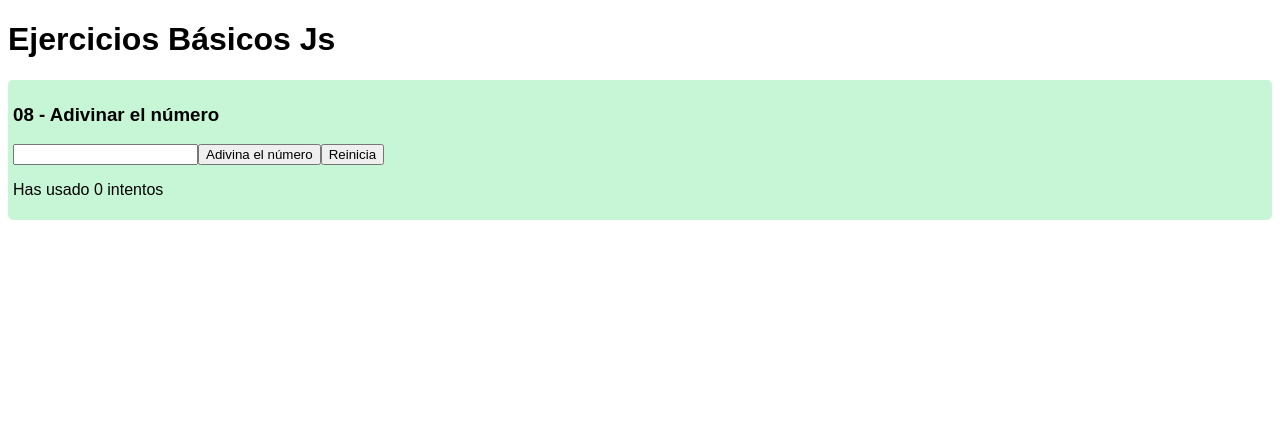
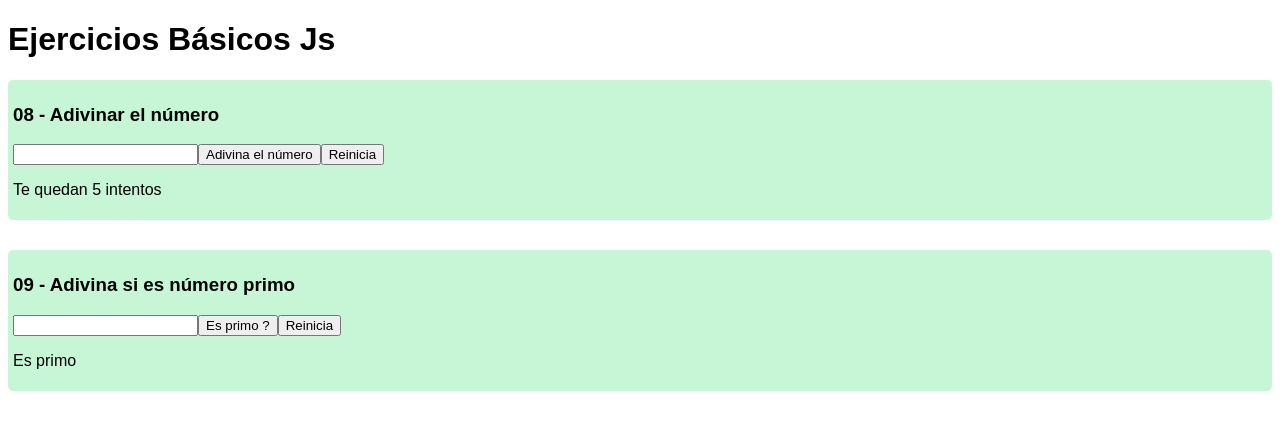
Before and after one commit to bibsb/05-ejercicios-js, a React (Vite) app: page / in a window 1280 px wide. Shown: the top 430 px of the page. Built offline with nearby package versions, Linux system fonts and the light colour scheme.

Commit message:
Terminado:Basicos, 09-Número Primo

```diff
--- a/src/01-basicos/AdivinarNumero.jsx
+++ b/src/01-basicos/AdivinarNumero.jsx
@@ -4,7 +4,7 @@ export default function AdivinarNumero() {
   const [randomNumber] = useState(Math.floor(Math.random() * 100) + 1);
   const [number, setNumber] = useState('');
   const [result, setResult] = useState('');
-  const [tries, setTries] = useState(0);
+  const [tries, setTries] = useState(5);
 
   console.log('NumRandom:', randomNumber);
   function adivinaElNum() {
@@ -20,8 +20,8 @@ export default function AdivinarNumero() {
       } else if (number < randomNumber) {
         setResult('El número que buscas es mayor');
       }
-      setTries(tries + 1);
     }
+    setTries(tries - 1);
   }
 
   return (
@@ -37,14 +37,14 @@ export default function AdivinarNumero() {
         />
         <button
           onClick={() => adivinaElNum()}
-          disabled={tries >= 5 || result === 'Has acertado!'}
+          disabled={tries === 0 || result === 'Has acertado!'}
         >
           Adivina el número
         </button>
 
         <button onClick={() => location.reload()}>Reinicia</button>
         <p id="resultado">{result}</p>
-        <p id="intentos">Has usado {tries} intentos</p>
+        <p id="intentos">Te quedan {tries} intentos</p>
       </div>
     </>
   );
--- /dev/null
+++ b/src/01-basicos/EsPrimo.jsx
@@ -0,0 +1,37 @@
+import { useState } from 'react';
+
+export default function EsPrimo() {
+  const [primo, setPrimo] = useState(true);
+  const [number, setNumber] = useState('');
+
+  function esPrimo() {
+    for (let i = 2; i < number; i++) {
+      if (number % i === 0) {
+        setPrimo(false);
+        return;
+      }
+    }
+
+    setPrimo(true);
+  }
+
+  console.log('Primo:', primo);
+  return (
+    <>
+      <div id="contenedor-basico">
+        <h3>09 - Adivina si es número primo</h3>
+        <input
+          type="number"
+          id="number"
+          value={number}
+          onChange={(e) => setNumber(parseInt(e.target.value, 10))}
+        />
+        <button onClick={() => esPrimo()}>Es primo ?</button>
+        <button onClick={() => location.reload()}>Reinicia</button>
+        {primo !== null && (
+          <p id="resultado">{primo ? 'Es primo' : 'No es primo'}</p>
+        )}
+      </div>
+    </>
+  );
+}
--- a/src/App.jsx
+++ b/src/App.jsx
@@ -1,5 +1,6 @@
 import { useState } from 'react';
 import AdivinarNumero from './01-basicos/AdivinarNumero';
+import EsPrimo from './01-basicos/EsPrimo';
 import './App.css';
 
 function App() {
@@ -7,6 +8,7 @@ function App() {
     <>
       <h1>Ejercicios Básicos Js</h1>
       <AdivinarNumero />
+      <EsPrimo/>
     </>
   );
 }
```
